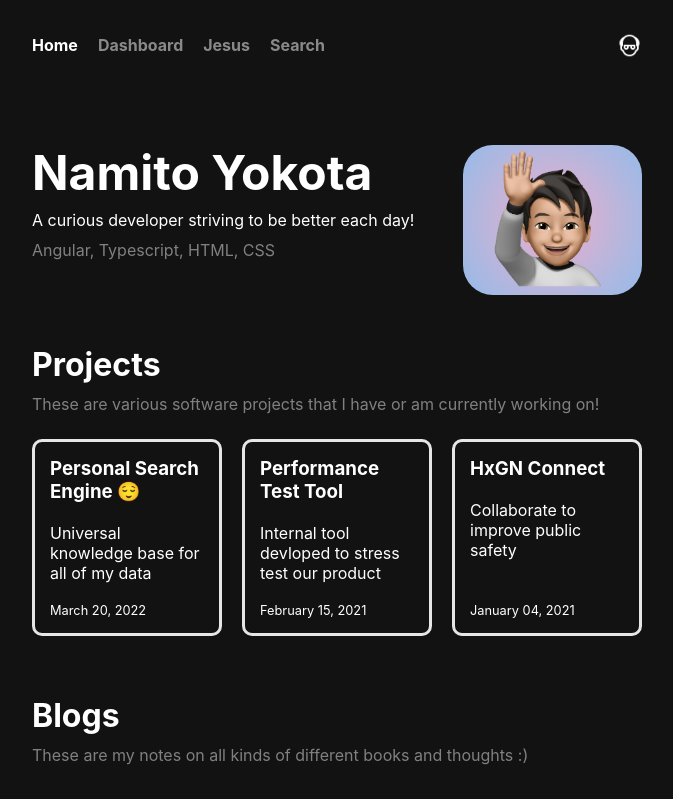
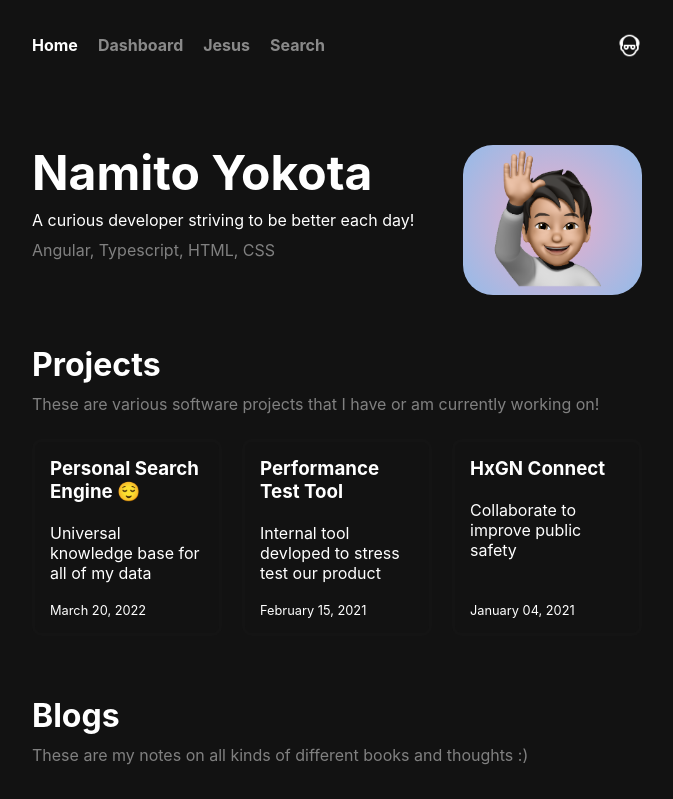
Before and after one commit to namitoyokota/portfolio, a Next.js app: page / in a window 1280 px wide. Shown: the top 799 px of the page, without its empty margins (303-976 px from the left). Built offline with nearby package versions, Linux system fonts and the light colour scheme; no server answers.

Commit message:
add color change effect to project cards

```diff
--- a/styles/Home.module.css
+++ b/styles/Home.module.css
@@ -183,6 +183,12 @@
   transition: 0.1s ease-in-out;
   padding: 5px 15px;
   margin-bottom: 10px;
+  animation: projectborder 5s ease alternate infinite;
+}
+
+@keyframes projectborder {
+  0%   { border-color:#ffffff; }
+  100% { border-color:#121212; }
 }
 
 .project:hover {
```
